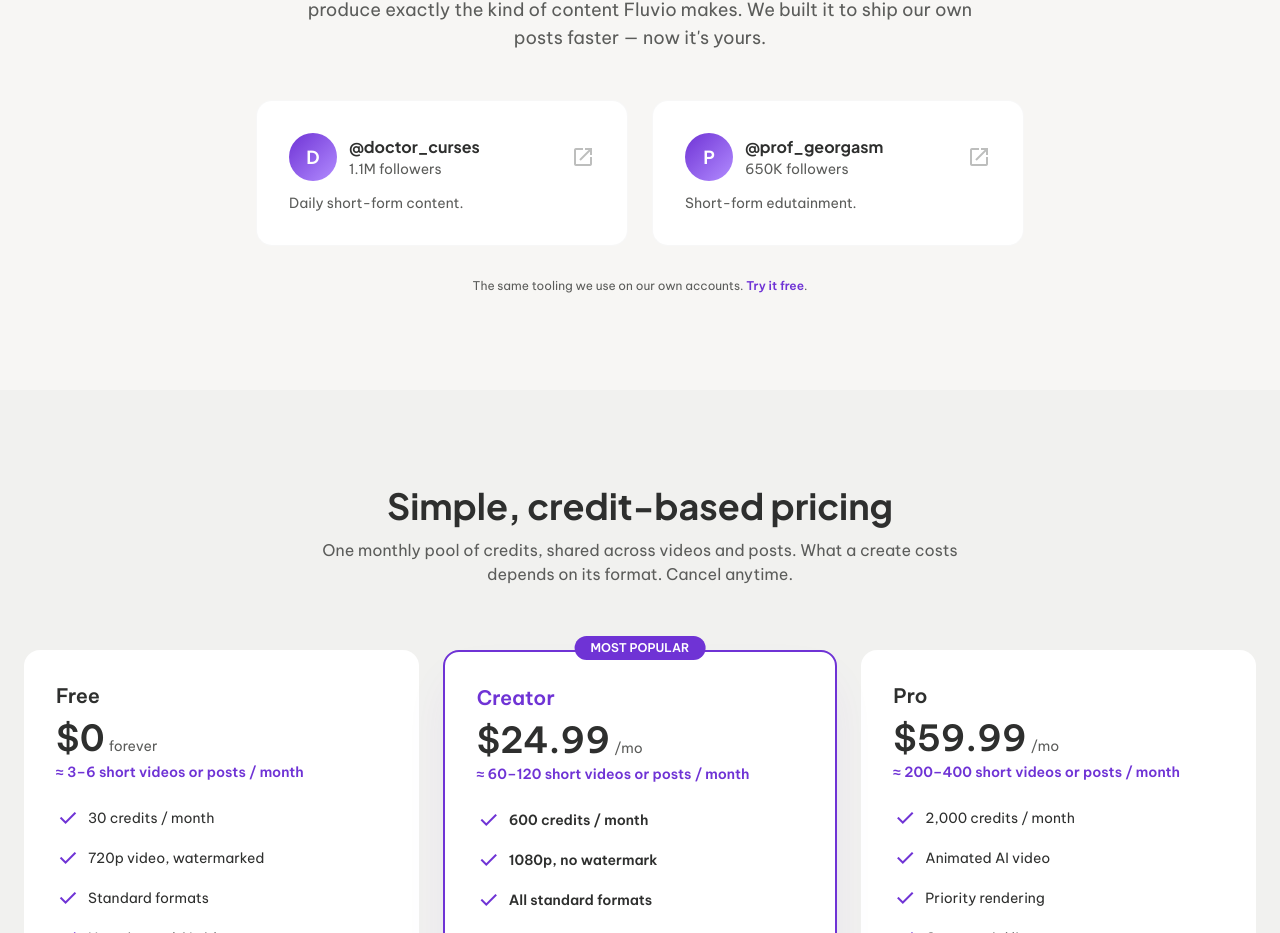
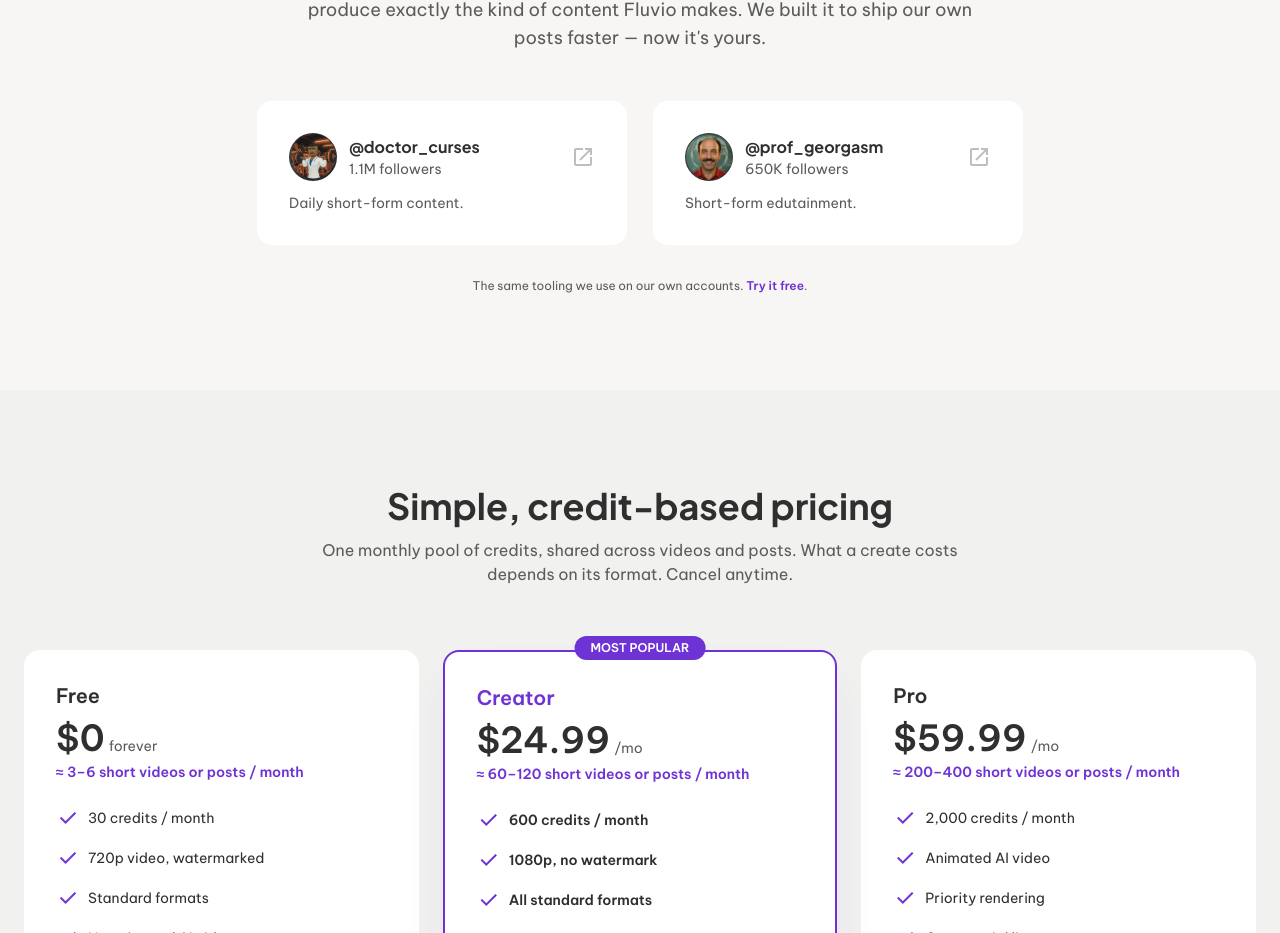
Before and after one commit to tomliba/Social-media-saas, a Next.js app in the folder frontend/: page / in a window 1280 px wide. Shown: the part 2917-3850 px from the top of the page. Built offline with nearby package versions, Linux system fonts and the light colour scheme; no server answers.

Commit message:
feat(landing): real profile photos for social-proof avatars (doctor_curses, prof_georgasm)

```diff
--- a/frontend/src/components/TestimonialsSection.tsx
+++ b/frontend/src/components/TestimonialsSection.tsx
@@ -14,12 +14,14 @@
     href: "https://instagram.com/doctor_curses",
     followers: "1.1M followers",
     blurb: "Daily short-form content.",
+    image: "/avatars/doctor_curses.jpg",
   },
   {
     handle: "@prof_georgasm",
     href: "https://instagram.com/prof_georgasm",
     followers: "650K followers",
     blurb: "Short-form edutainment.",
+    image: "/avatars/prof_georgasm.jpg",
   },
 ];
 
@@ -48,7 +50,7 @@
                 // eslint-disable-next-line @next/next/no-img-element
                 <img
                   src={a.image}
-                  alt={a.handle}
+                  alt={`${a.handle} profile photo`}
                   className="w-12 h-12 rounded-full object-cover"
                 />
               ) : (
```
Also changed, not shown: frontend/public/avatars/doctor_curses.jpg (added), frontend/public/avatars/prof_georgasm.jpg (added).
